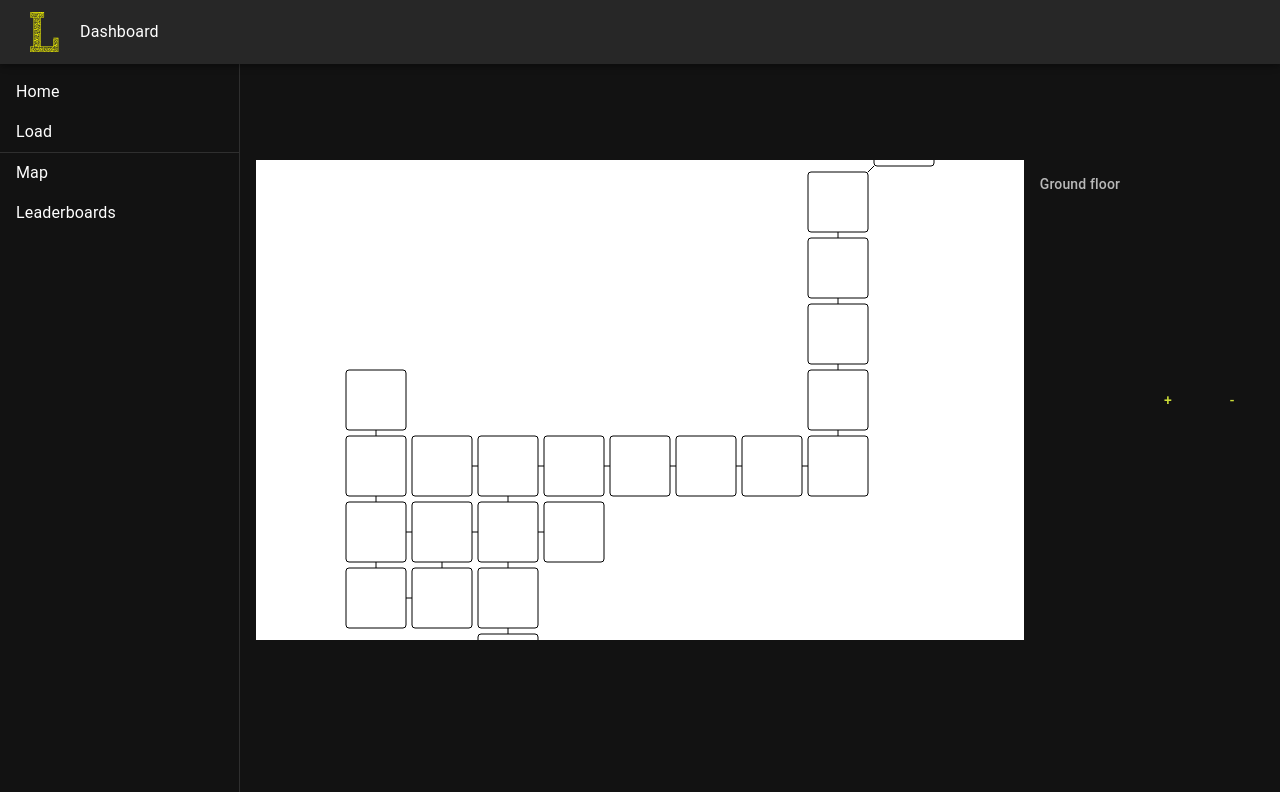
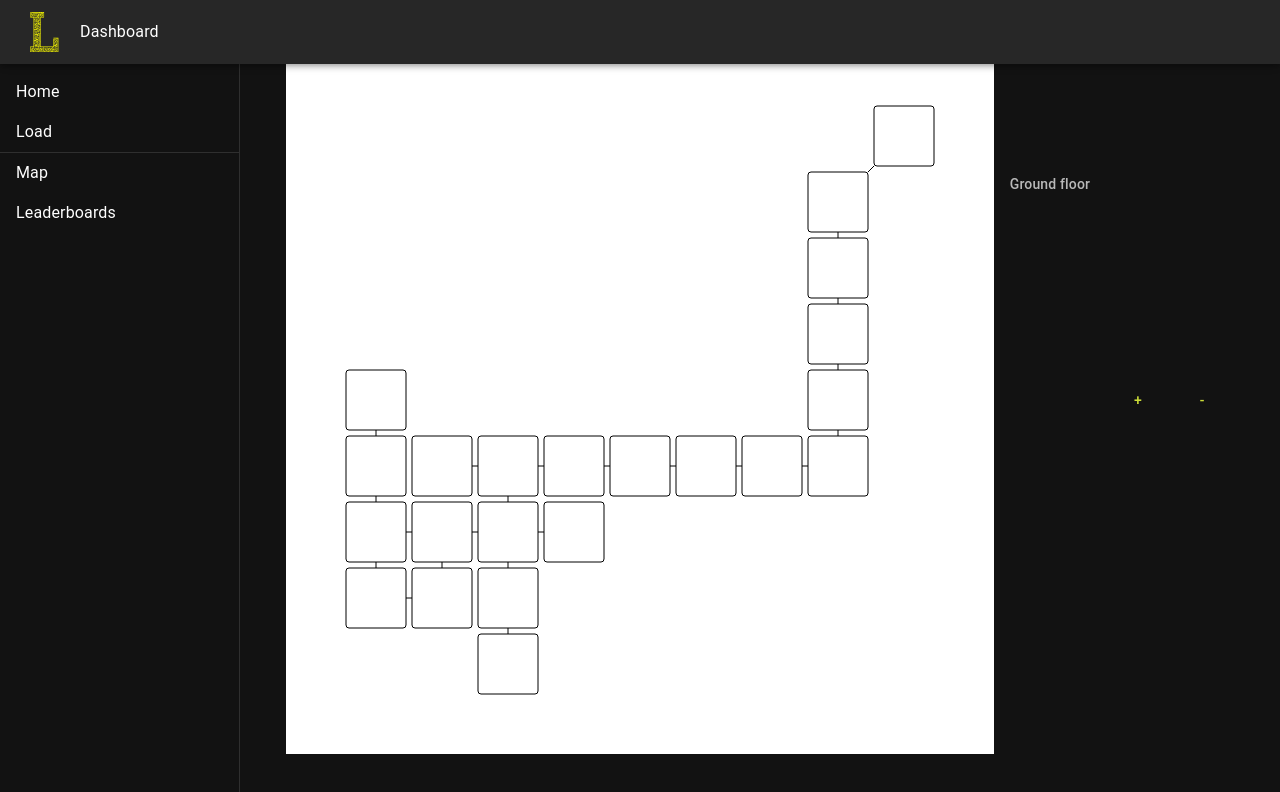
Before and after one commit to Cluracan/L-Viewer, a React (Vite) app: page /map in a window 1280 px wide. Shown: the top 792 px of the page. Built offline with nearby package versions, Linux system fonts and the light colour scheme.

Commit message:
feat: calculate canvas width/height to fit content

```diff
--- a/src/features/map/Canvas.tsx
+++ b/src/features/map/Canvas.tsx
@@ -1,10 +1,11 @@
 import { useEffect, useRef } from "react";
-import { useWindowDimensions } from "../../hooks/useWindowDimensions";
+// import { useWindowDimensions } from "../../hooks/useWindowDimensions";
 import { Mapper } from "./render/Mapper";
 import { getNormalisedRoomGrids } from "./grid/getNormalisedRoomGrids";
 import { buildDrawableRooms } from "./render/buildDrawableRooms";
 import type { DrawableRoomLevel } from "./render/types";
 import type { RoomId } from "../../assets/data/roomData";
+import { minimiseCanvas } from "./render/minimiseCanvas";
 
 export type PlayerMapData = {
   color: string;
@@ -13,9 +14,10 @@ export type PlayerMapData = {
 };
 type CanvasProps = { levelIndex: number; players: PlayerMapData[] };
 
-const CANVAS_RATIO = 0.6;
+// const CANVAS_RATIO = 0.6;
 const ROOM_SIZE = 60;
 const CONNECTOR_LENGTH = 6;
+const CANVAS_PADDING = 60;
 
 export const Canvas = ({ levelIndex, players }: CanvasProps) => {
   const canvasRef = useRef<HTMLCanvasElement>(null);
@@ -23,13 +25,22 @@ export const Canvas = ({ levelIndex, players }: CanvasProps) => {
   const mapperRef = useRef<Mapper | null>(null);
 
   const drawableLevelsRef = useRef<DrawableRoomLevel[]>([]);
-  const { width, height } = useWindowDimensions();
-  const canvasWidth = CANVAS_RATIO * width;
-  const canvasHeight = CANVAS_RATIO * height;
+  // const { width, height } = useWindowDimensions();
+  // const canvasWidth = CANVAS_RATIO * width;
+  // const canvasHeight = CANVAS_RATIO * height;
+  const normalisedLevels = getNormalisedRoomGrids();
+
+  const { canvasWidth, canvasHeight } = minimiseCanvas(
+    ROOM_SIZE,
+    CONNECTOR_LENGTH,
+    CANVAS_PADDING,
+    normalisedLevels
+  );
   useEffect(() => {
     if (!canvasRef.current) return;
     contextRef.current = canvasRef.current.getContext("2d");
     if (!contextRef.current) return;
+
     mapperRef.current = new Mapper(contextRef.current, {
       width: canvasWidth,
       height: canvasHeight,
@@ -37,7 +48,6 @@ export const Canvas = ({ levelIndex, players }: CanvasProps) => {
       connectorLength: CONNECTOR_LENGTH,
       roomCornerRadius: 3,
     });
-    const normalisedLevels = getNormalisedRoomGrids();
 
     const drawableLevels = buildDrawableRooms(
       normalisedLevels,
@@ -53,7 +63,7 @@ export const Canvas = ({ levelIndex, players }: CanvasProps) => {
       CONNECTOR_LENGTH,
       players
     );
-  }, [canvasWidth, canvasHeight, players]);
+  }, [canvasWidth, canvasHeight, normalisedLevels, players]);
 
   useEffect(() => {
     if (!mapperRef.current) return;
--- /dev/null
+++ b/src/features/map/render/minimiseCanvas.ts
@@ -0,0 +1,33 @@
+import type { NormalisedGridLevel } from "../grid/types";
+
+export const minimiseCanvas = (
+  roomSize: number,
+  connectorLength: number,
+  padding: number,
+  normalisedLevels: NormalisedGridLevel[]
+) => {
+  let minFitWidth = 0;
+  let minFitHeight = 0;
+  normalisedLevels.forEach((level) => {
+    const xRoomCount = level.normalised.width;
+    const yRoomCount = level.normalised.height;
+    minFitWidth = Math.max(
+      minFitWidth,
+      calculateMinLength(roomSize, connectorLength, xRoomCount, padding)
+    );
+    minFitHeight = Math.max(
+      minFitHeight,
+      calculateMinLength(roomSize, connectorLength, yRoomCount, padding)
+    );
+  });
+  return { canvasWidth: minFitWidth, canvasHeight: minFitHeight };
+};
+
+const calculateMinLength = (
+  roomSize: number,
+  connectorLength: number,
+  roomCount: number,
+  padding: number
+) => {
+  return roomCount * roomSize + (roomCount - 1) * connectorLength + 2 * padding;
+};
```
